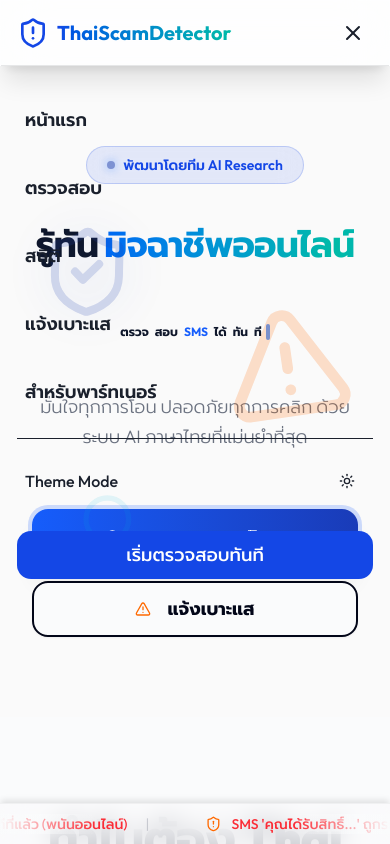
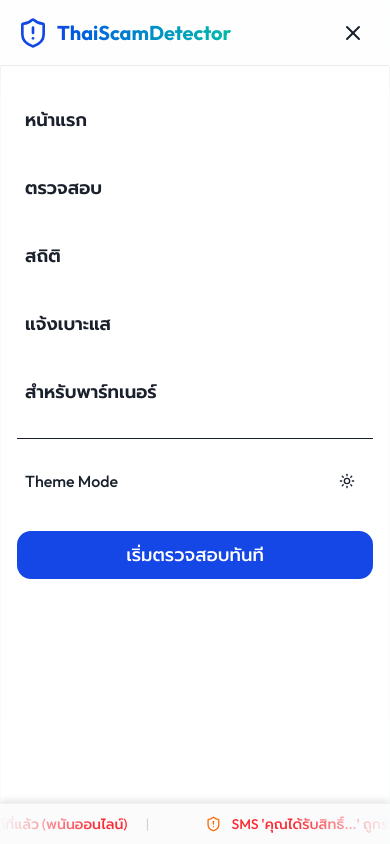
Before and after one commit to nutthakorn7/ThaiScamBench, a Next.js app in the folder frontend/: page / in a window 390 px wide. Both pictures are taken after a click on the button "Toggle menu". Shown: the top 844 px of the page. Built offline with nearby package versions, Linux system fonts and the light colour scheme; no server answers; a web font is replaced by a local one.

Commit message:
fix(mobile): Forced solid background and z-index 999 for mobile menu

```diff
--- a/frontend/components/Navbar.tsx
+++ b/frontend/components/Navbar.tsx
@@ -69,7 +69,7 @@ export default function Navbar() {
             exit="closed"
             variants={menuVariants}
             transition={{ duration: 0.3, ease: "easeInOut" }}
-            className="fixed inset-0 top-16 z-[100] bg-background dark:bg-zinc-950 border-t border-border md:hidden"
+            className="fixed inset-0 top-16 z-[999] bg-white dark:bg-neutral-950 border-t border-border md:hidden h-[100dvh]"
           >
             <div className="container mx-auto px-4 py-8 flex flex-col space-y-6">
               <Link href="/" onClick={toggleMenu} className="text-lg font-semibold hover:text-blue-600 transition-colors p-2">
```
